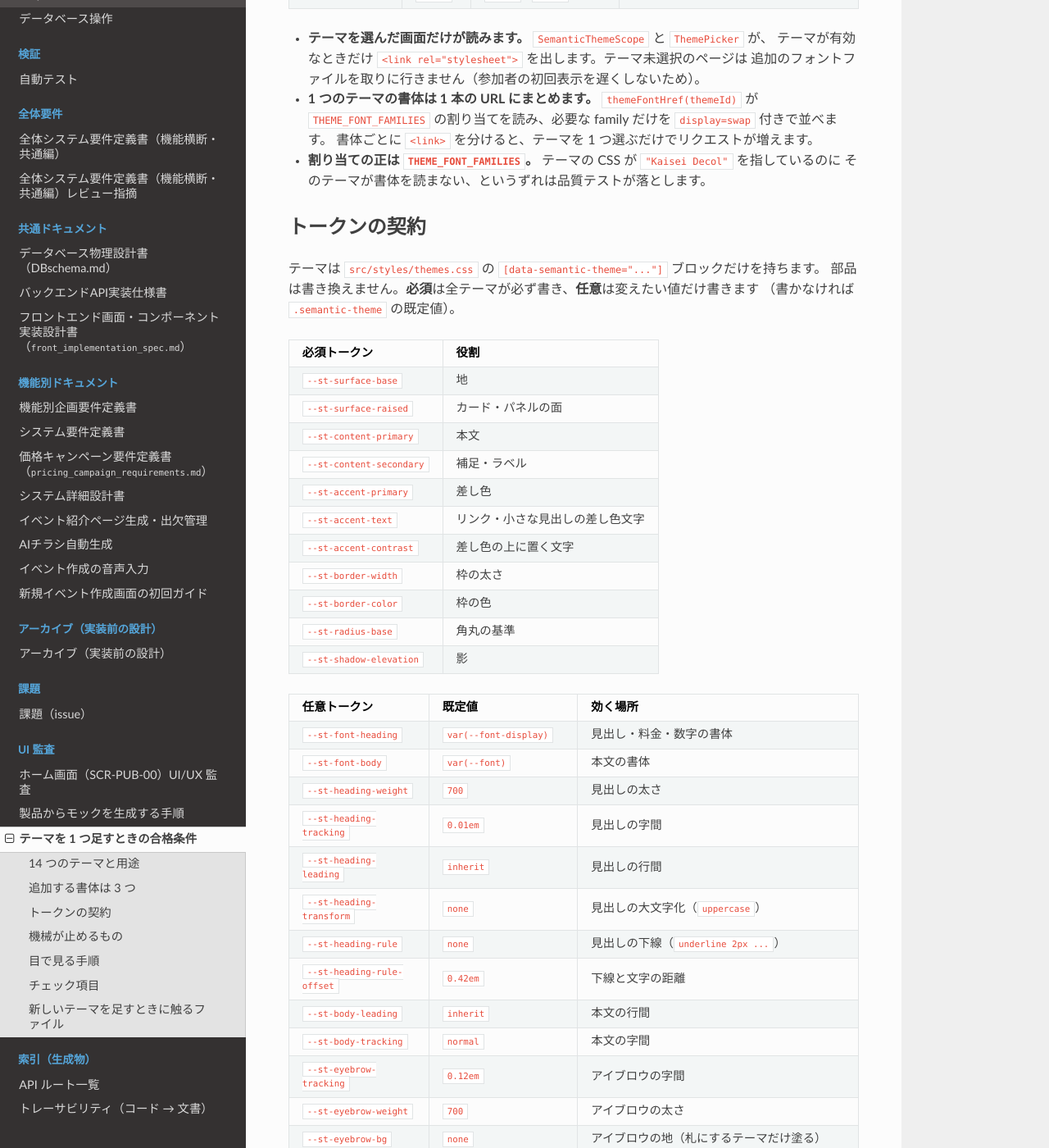
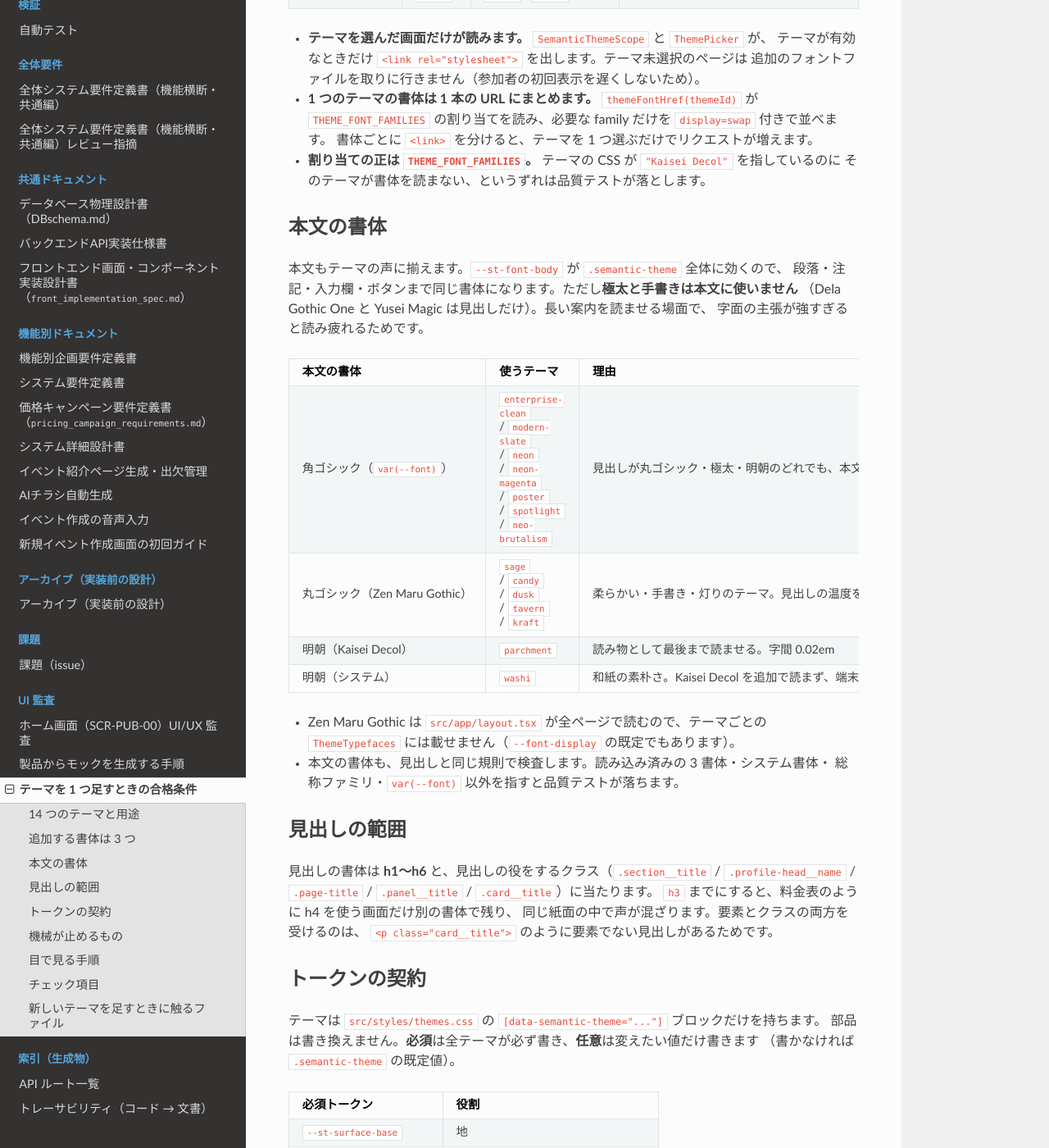
Before and after one commit to HirofumiSato/EventKreater, a Sphinx documentation site: the page built from docs/ui-review/theme-review.md, in a window 1280 px wide and 1400 px high, scrolled down 1322 px. Shown: the whole window at 82% size. Built offline with Sphinx 7.4.7 and the Read the Docs theme 3.1.0, drawn with Linux system fonts in a browser that asks for light colours; some of the changed text lies outside the part shown.

Commit message:
テーマの本文書体と h4〜h6 の見出し書体を揃える (#204)
- 14 テーマすべてが --st-font-body を自分のブロックで決める（角ゴシック / 丸ゴシック / 明朝）
- 見出しの書体を h1〜h6 と .card__title / .panel__title / .page-title にも当てる
- 品質テストに本文書体の検査（読み込み済みかシステム書体のみ）と、全テーマが本文書体を持つことを追加
- CSS テストに h1〜h6 と見出しクラスの網羅を追加
- theme-review / front_implementation_spec / organizer-profile-appearance を更新

Co-authored-by: Cursor <cursoragent@cursor.com>

````diff
--- a/docs/ui-review/theme-review.md
+++ b/docs/ui-review/theme-review.md
@@ -8,7 +8,7 @@
 
 ## 14 つのテーマと用途
 
-| 用途グループ | ID | ラベル | 書体 | 主な装飾 | 向く催し |
+| 用途グループ | ID | ラベル | 見出しの書体 | 主な装飾 | 向く催し |
 | --- | --- | --- | --- | --- | --- |
 | 落ち着き | `parchment` | 羊皮紙 | Kaisei Decol（明朝デコ） | 墨 1px の罫線 + 3px の左バー、二重線のカード上辺、18px の点粒地紋 | 読み物・日記のような告知 |
 | 落ち着き | `washi` | 和紙と藍 | システム明朝 | 藍 1px の罫線、左バーなし、縦繊維 + 横織りの地紋、2px 角のチップ | 占い・季節の催し・手紙のような告知 |
@@ -49,6 +49,34 @@
 - **割り当ての正は `THEME_FONT_FAMILIES`。** テーマの CSS が `"Kaisei Decol"` を指しているのに
   そのテーマが書体を読まない、というずれは品質テストが落とします。
 
+## 本文の書体
+
+本文もテーマの声に揃えます。`--st-font-body` が `.semantic-theme` 全体に効くので、
+段落・注記・入力欄・ボタンまで同じ書体になります。ただし**極太と手書きは本文に使いません**
+（Dela Gothic One と Yusei Magic は見出しだけ）。長い案内を読ませる場面で、
+字面の主張が強すぎると読み疲れるためです。
+
+| 本文の書体 | 使うテーマ | 理由 |
+| --- | --- | --- |
+| 角ゴシック（`var(--font)`） | `enterprise-clean` / `modern-slate` / `neon` / `neon-magenta` / `poster` / `spotlight` / `neo-brutalism` | 見出しが丸ゴシック・極太・明朝のどれでも、本文は素の角ゴシックで読ませる |
+| 丸ゴシック（Zen Maru Gothic） | `sage` / `candy` / `dusk` / `tavern` / `kraft` | 柔らかい・手書き・灯りのテーマ。見出しの温度を本文でも受ける |
+| 明朝（Kaisei Decol） | `parchment` | 読み物として最後まで読ませる。字間 0.02em |
+| 明朝（システム） | `washi` | 和紙の素朴さ。Kaisei Decol を追加で読まず、端末の明朝で組む |
+
+- Zen Maru Gothic は `src/app/layout.tsx` が全ページで読むので、テーマごとの
+  `ThemeTypefaces` には載せません（`--font-display` の既定でもあります）。
+- 本文の書体も、見出しと同じ規則で検査します。読み込み済みの 3 書体・システム書体・
+  総称ファミリ・`var(--font)` 以外を指すと品質テストが落ちます。
+
+## 見出しの範囲
+
+見出しの書体は **h1〜h6** と、見出しの役をするクラス（`.section__title` /
+`.profile-head__name` / `.page-title` / `.panel__title` / `.card__title`）に当たります。
+`h3` までにすると、料金表のように h4 を使う画面だけ別の書体で残り、
+同じ紙面の中で声が混ざります。要素とクラスの両方を受けるのは、
+`<p class="card__title">` のように要素でない見出しがあるためです。
+
+
 ## トークンの契約
 
 テーマは `src/styles/themes.css` の `[data-semantic-theme="..."]` ブロックだけを持ちます。
@@ -72,7 +100,7 @@
 | 任意トークン | 既定値 | 効く場所 |
 | --- | --- | --- |
 | `--st-font-heading` | `var(--font-display)` | 見出し・料金・数字の書体 |
-| `--st-font-body` | `var(--font)` | 本文の書体 |
+| `--st-font-body` | `var(--font)` | 本文・注記・入力欄・ボタンの書体 |
 | `--st-heading-weight` | `700` | 見出しの太さ |
 | `--st-heading-tracking` | `0.01em` | 見出しの字間 |
 | `--st-heading-leading` | `inherit` | 見出しの行間 |
@@ -120,7 +148,7 @@
 | 書体の分類 | `--st-font-heading` を 極太 / 明朝デコ / 手書き / 明朝 / 表示書体 / 角ゴシック に落とし、Dela Gothic One や Yusei Magic を明朝と数えない | 判定の順を直す。書体名を足すときは判定も足す |
 | テーマ固有規則 | `[data-semantic-theme="x"]` が定義ブロックの 1 箇所だけ | トークンで表せないか考える。表せないなら部品側を直す |
 | 近接テーマ | 6 軸（地・差し色・角丸・書体・密度・装飾）のうち 4 つ以上が同じ組が無い | 色だけでなく、書体・角・密度・装飾のどれかをずらす |
-| シグネチャ | 全テーマが書体トークン 1 つ以上 + 装飾トークン 2 つ以上を持つ。`--st-font-heading` は読み込み済みの 3 書体・システム書体・総称ファミリ・`var(--font)` / `var(--font-display)` だけを指す | CSS にシグネチャを足す。Web フォントを指すなら `THEME_FONT_FAMILIES` にも割り当てる |
+| シグネチャ | 全テーマが書体トークン 1 つ以上 + 装飾トークン 2 つ以上を持つ。見出しと本文の書体は、読み込み済みの 3 書体・システム書体・総称ファミリ・`var(--font)` / `var(--font-display)` だけを指す。全テーマが `--st-font-body` を自分のブロックで決める | CSS にシグネチャを足す。Web フォントを指すなら `THEME_FONT_FAMILIES` にも割り当てる |
 | 言語間のずれ | `themes.css` の地・差し色・墨と `_THEME_LOOKS` の `base` / `accent` / `ink` が一致 | 同じ PR で両方直す |
 
 ```powershell
@@ -155,6 +183,7 @@ npm run mock:sync -- --only=06,27,23
 - チップ・バッジ・アラート・ダイアログ・操作バーが地から浮かない（面の明度差が保たれている）
 - 罫線の細いテーマでも、押せる部品の境界が 3:1 を満たす
 - 見出しの声（書体・字間・行間・大文字化）がテーマごとに変わり、同じ用途の隣のテーマと見分けられる
+- 本文の書体もテーマについてくる（段落・注記・入力欄・ボタン）。極太と手書きが見出しだけに留まっている
 - セクション見出しの罫線・左バー・飾り（`◆` など）が出る。`--st-section-lead: 0` のテーマでは帯が残らない
 - カード・パネル・カレンダーの上辺に差し色（`--st-card-top`）が出る。細い枠のテーマでも上辺だけ太くならない
 - ボタン・入力欄・チップの角（`--st-button-radius` / `--st-chip-radius`）が揃い、ボタンだけ丸くならない
````
Also changed, not shown: docs/front_implementation_spec.md (+1 -1 lines), docs/issues/organizer-profile-appearance.md (+9 -5 lines), docs/testing/scope.rst (+4 -4 lines), docs/traceability.md (+1 -1 lines), src/styles/themes.css (+49 -3 lines), docs/doc-index.json, 2 other files.
